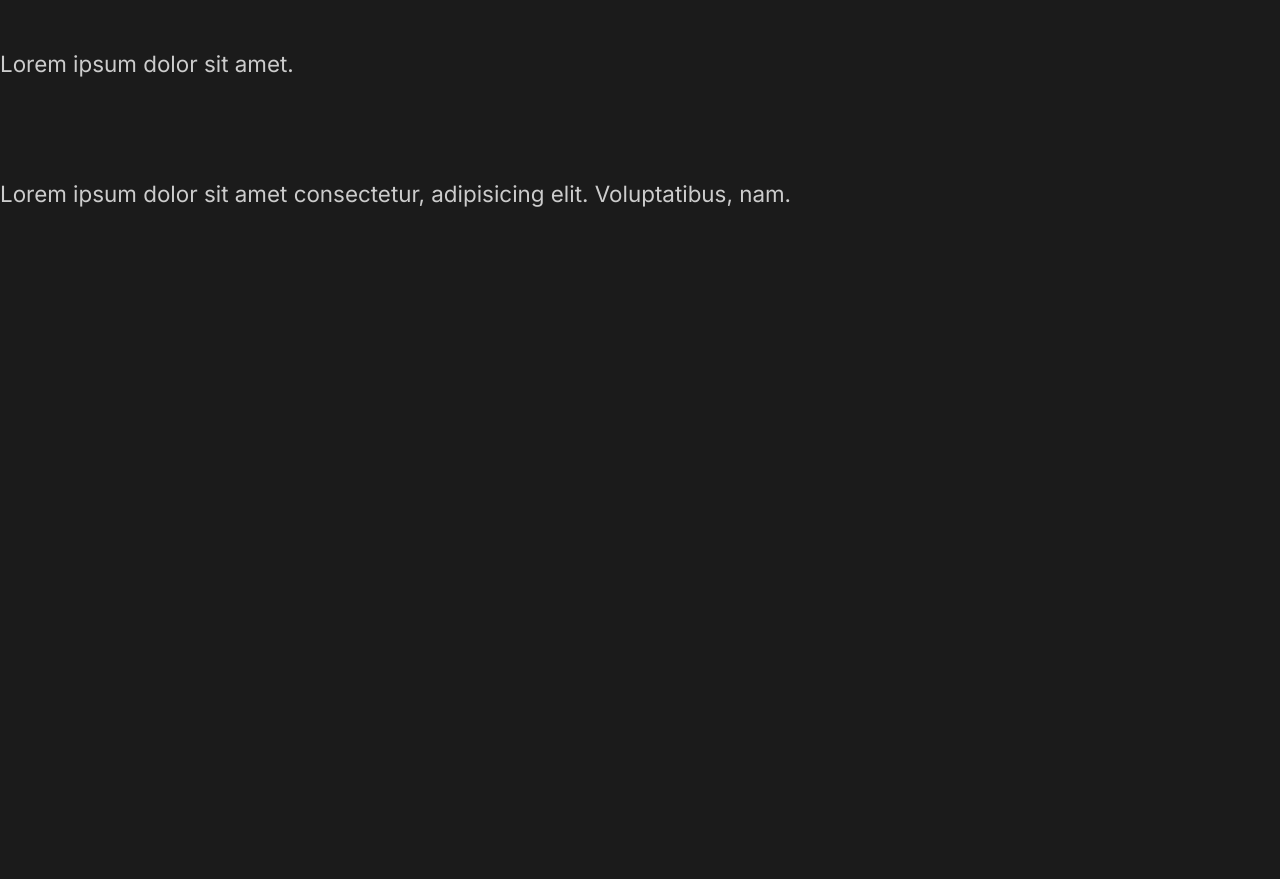
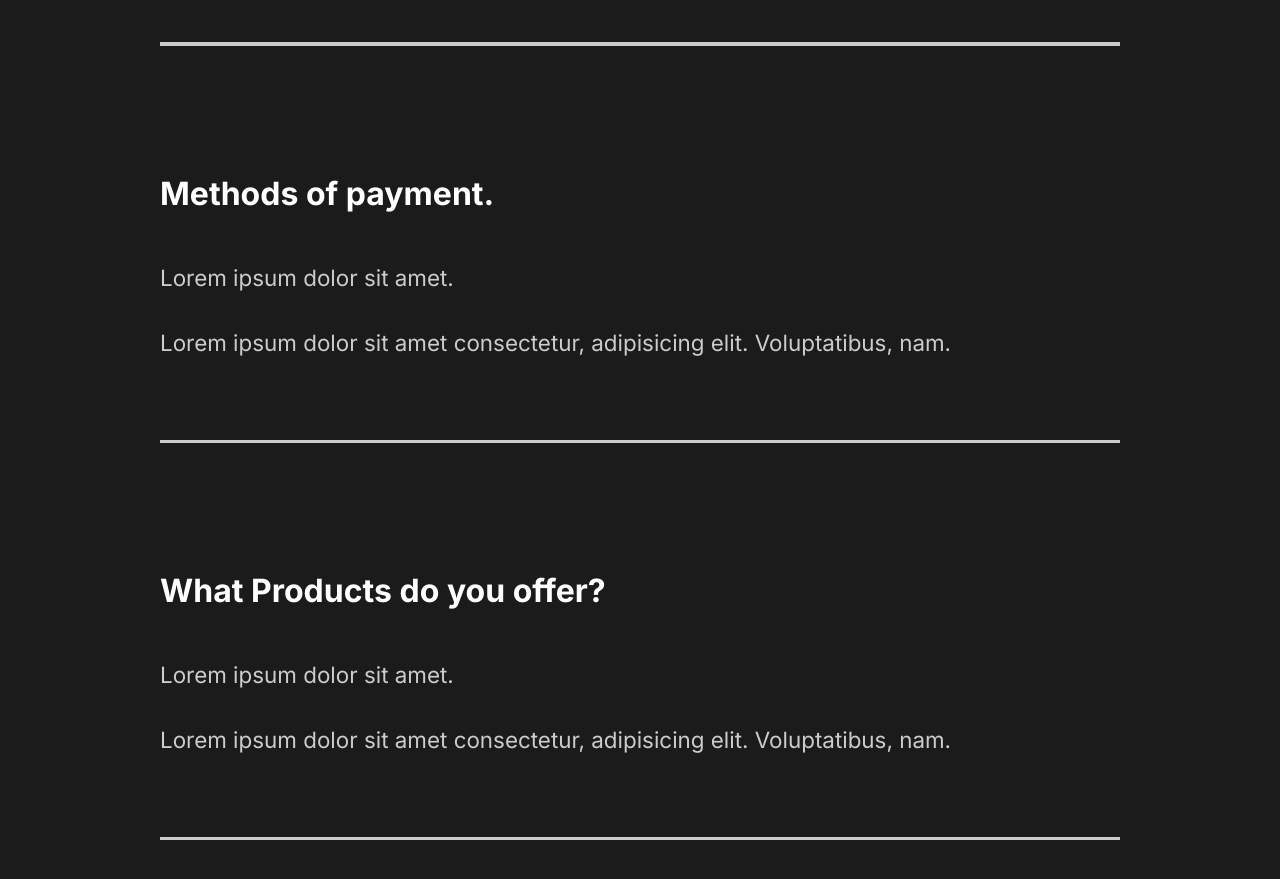
Before and after one commit to stjeandan-swc/course-ProjectTwo, a React (Create React App) app in the folder capture/: page / in a window 1280 px wide. Shown: the part 3006-3885 px from the top of the page. Before the commit the page ends 3265 px from the top, so only its background shows below. Built offline with nearby package versions, Linux system fonts and the light colour scheme.

Commit message:
styled faq section

```diff
--- a/capture/src/components/FaqSection.js
+++ b/capture/src/components/FaqSection.js
@@ -1,39 +1,88 @@
 import React from 'react';
+
+// Style imports
+import styled from 'styled-components';
+import {STYLE_ABOUT} from '../styles'
 
 const FaqSection = () => {
     return(
-        <div className='faq'>
+        <STYLE_FAQ>
             <h2>Any Questions <span>FAQ</span></h2>
             <div className="question">
                 <h4>how Do I Start?</h4>
+                <div className="answer">
                     <p>Lorem ipsum dolor sit amet.</p>
                     <p>Lorem ipsum dolor sit amet consectetur,
                         adipisicing elit. Voluptatibus, nam.
                     </p>
                 </div>
+                <div className="faq-line"></div>
+            </div>
             <div className="question">
                 <h4>Daily Schedule.</h4>
+                <div className="answer">
                     <p>Lorem ipsum dolor sit amet.</p>
                     <p>Lorem ipsum dolor sit amet consectetur,
                         adipisicing elit. Voluptatibus, nam.
                     </p>
                 </div>
+                <div className="faq-line"></div>
+            </div>
             <div className="question">
                 <h4>Methods of payment.</h4>
+                <div className="answer">
                     <p>Lorem ipsum dolor sit amet.</p>
                     <p>Lorem ipsum dolor sit amet consectetur,
                         adipisicing elit. Voluptatibus, nam.
                     </p>
                 </div>
+                <div className="faq-line"></div>
+            </div>
             <div className="question">
                 <h4>What Products do you offer?</h4>
+                <div className="answer">
                     <p>Lorem ipsum dolor sit amet.</p>
                     <p>Lorem ipsum dolor sit amet consectetur,
                         adipisicing elit. Voluptatibus, nam.
                     </p>
                 </div>
+                <div className="faq-line"></div>
             </div>
+        </STYLE_FAQ>
     );
+};
+
+const STYLE_FAQ = styled(STYLE_ABOUT)`
+    display: block;
+
+    span{
+        display: block;
     }
 
+    h2{
+        padding-bottom: 2rem;
+        font-weight: lighter;
+    }
+
+    .faq-line{
+        background: #ccc;
+        height: 0.2rem;
+        margin: 2rem 0rem;
+        width: 100%;
+    }
+
+    .question{
+        padding: 3rem 0rem;
+        cursor: pointer;
+    }
+
+    .answer{
+        padding: 2rem 0rem;
+
+        p{
+            padding: 1rem 0rem;
+        }
+    }
+`;
+
 export default FaqSection;
--- a/capture/src/components/GlobalStyle.js
+++ b/capture/src/components/GlobalStyle.js
@@ -40,6 +40,7 @@
 
     h4{
         font-weight: bold;
+        font-size: 2rem;
     }
 
     a{
```
Also changed, not shown: 1 other file (tests, documents, lock files or other folders). Lines whose indentation alone changed are shown as unchanged.
